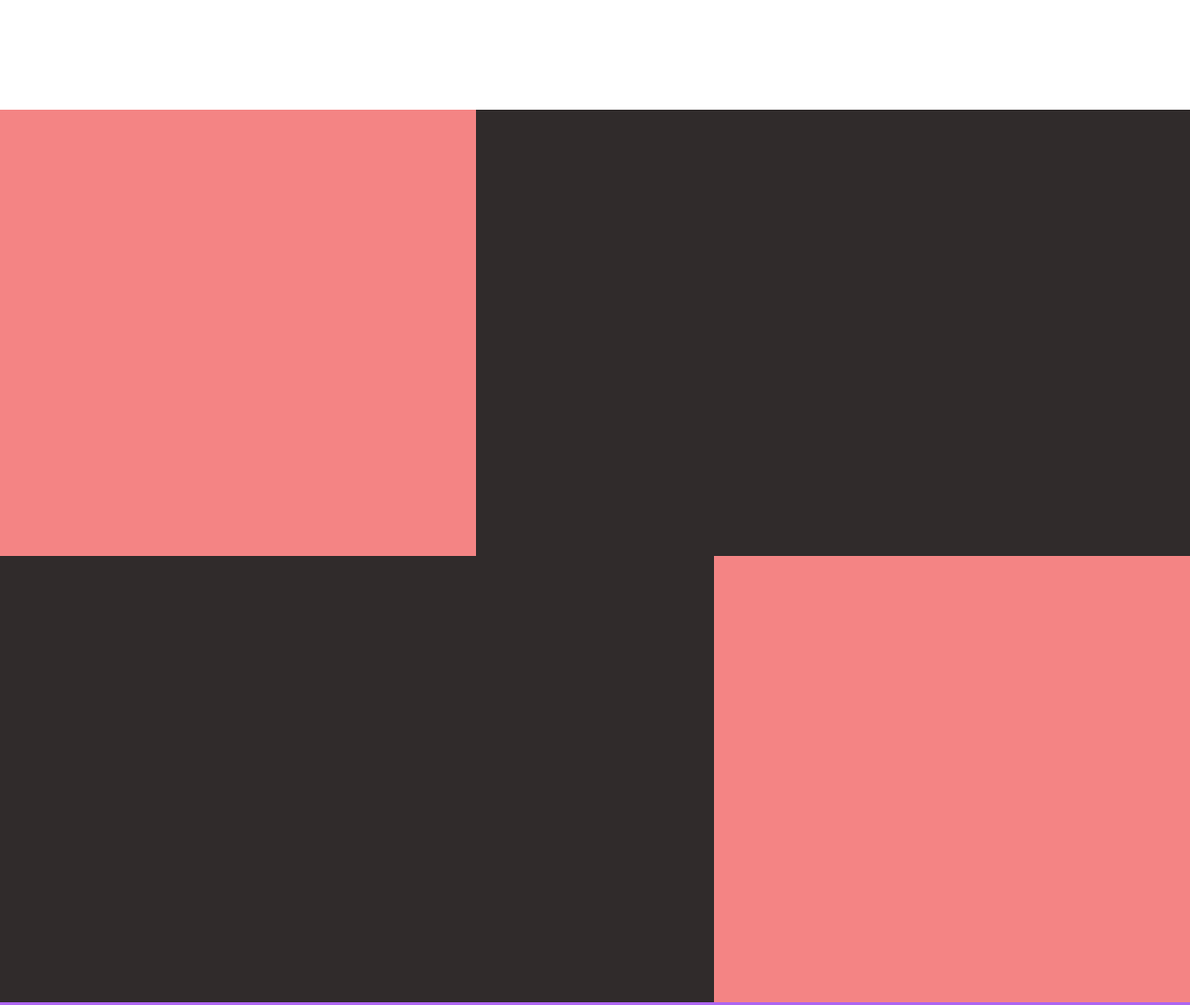
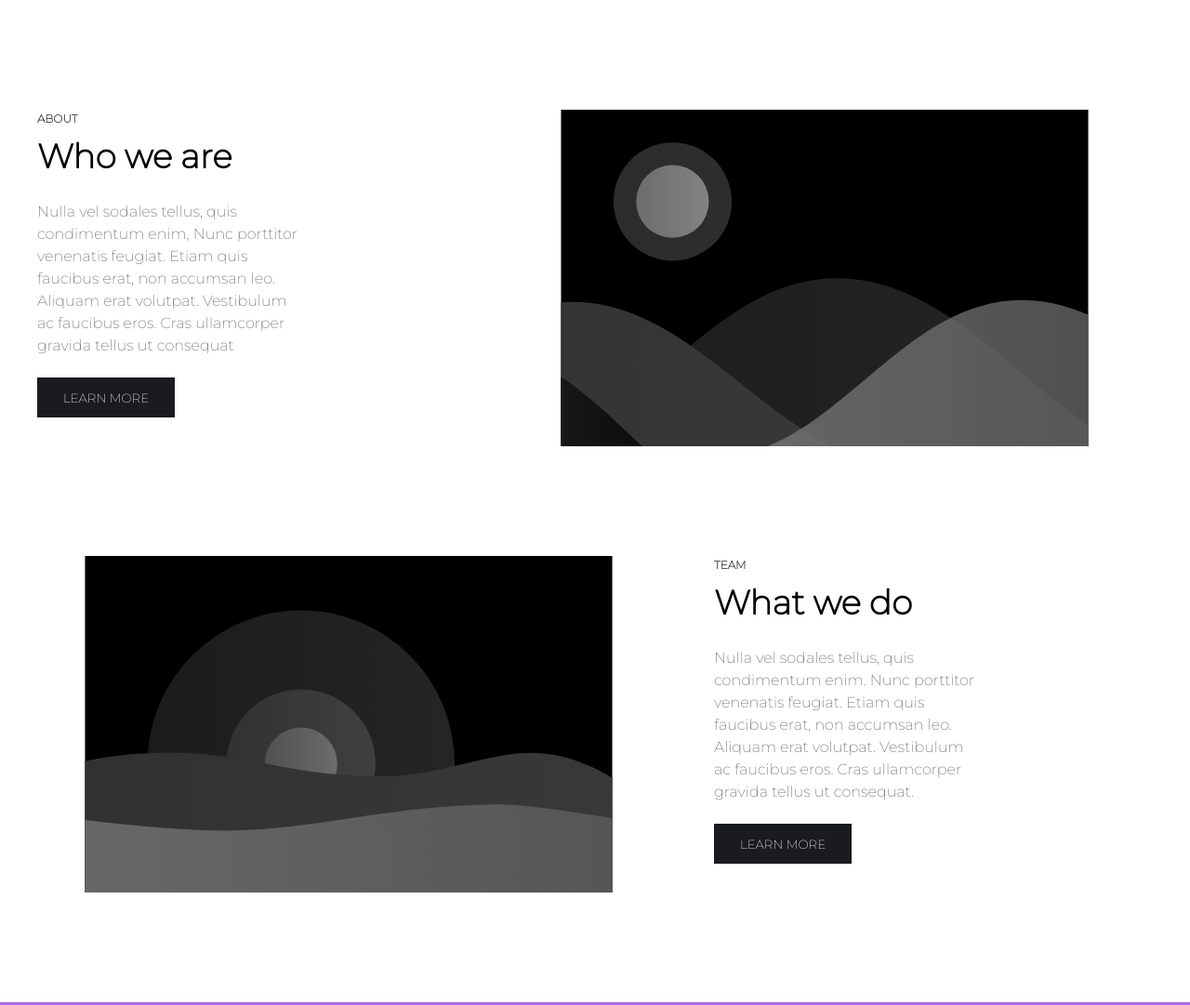
Before and after one commit to igor02b1/Business-site, a plain HTML site: page index.html in a window 1280 px wide. Shown: the part 880-1961 px from the top of the page at 93% size. Drawn offline with Linux system fonts and the light colour scheme.

Commit message:
feat: create the second section

```diff
--- a/index.html
+++ b/index.html
@@ -54,13 +54,47 @@
                 </div>
 
                 <div class="content-3">
-                    <div class="paragrafo-1"></div>
-                    <div class="imagem-1"></div>
+                    <div class="paragrafo-1">
+                        <label class="label-content-3">ABOUT</label>
+                        <h2 class="h2-content-3">Who we are</h2>
+                        <p class="paragrafo-3">Nulla vel sodales tellus, quis
+                           condimentum enim, Nunc
+                           porttitor venenatis feugiat. Etiam
+                           quis faucibus erat, non accumsan
+                           leo. Aliquam erat volutpat.
+                           Vestibulum ac faucibus eros. Cras
+                           ullamcorper gravida tellus ut
+                           consequat
+                        </p>
+                        <button class="btn-contact">LEARN MORE</button>
+                    </div>
+                    <div class="imagem-1">
+                        <img src="assets/sol.svg" alt="imagem do sol" class="sol-img">
+                    </div>
                 </div>
 
                 <div class="content-3dois">
-                    <div class="paragrafo-2"></div>
-                    <div class="imagem-2"></div>
+                    <div class="imagem-2">
+                        <img src="assets/solsepondo.svg" alt="imagem do sol" class="SolSePondo-img">
+                    </div>
+
+                    <div class="paragrafo-2">
+                        <div>
+                            <label class="label-content-3">TEAM</label>
+                            <h2 class="h2-content-3">What we do</h2>
+                            <p class="paragrafo-3">
+                                Nulla vel sodales tellus, quis
+                                condimentum enim. Nunc
+                                porttitor venenatis feugiat. Etiam
+                                quis faucibus erat, non accumsan
+                                leo. Aliquam erat volutpat.
+                                Vestibulum ac faucibus eros. Cras
+                                ullamcorper gravida tellus ut
+                                consequat.
+                            </p>
+                            <button class="btn-contact">LEARN MORE</button>
+                        </div>
+                    </div>
                 </div>
             </section>
 
--- a/style.css
+++ b/style.css
@@ -33,6 +33,9 @@ ol:hover{
     height: 43px;
     cursor: pointer;
     margin-right: 30px;
+    border: none;
+    font-family: 'Montserrat', sans-serif;
+    cursor: pointer;
 }
 
 .logo {
@@ -95,6 +98,7 @@ ol:hover{
     font-family: 'Montserrat', sans-serif;
     font-weight: 400;
     font-size: 14px;
+    cursor: pointer;
 }
 
 .foto-header{
@@ -141,30 +145,72 @@ ol:hover{
 }
 
 .paragrafo-1 {
-    background-color: rgb(244, 132, 132);
+    background-color: rgb(255, 255, 255);
+    width: 40%;
+    height: 30rem;
+    padding-left: 40px;
+}
+
+.imagem-1{
+    background-color: rgb(255, 255, 255);
+    width: 60%;
+    height: 30rem;
+}
+
+.sol-img {
+    width: 750px;
+    height: 362px;
+}
+
+.label-content-3 {
+    color: #43454b;
+    font-family: 'Montserrat', sans-serif;
+    font-weight: 600;
+    font-size: 12px;
+    padding-bottom: 10px;
+    margin-bottom: 10px;
+}
+
+.h2-content-3{
+    font-family: 'Montserrat', sans-serif;
+    font-weight: bold;
+    font-size: 36px;
+    height: 50px;
+    color: #000000;
+    margin-top: 10px;
+    margin-bottom: 20px;
+}
+
+.paragrafo-3 {
+    width: 284px;
+    height: 180px;
+    font-family: 'Montserrat', sans-serif;
+    margin-bottom: 10px;
+    font-weight: 400;
+    margin-bottom: 10px;
+    font-size: 16px;
+    opacity: 60%;
+    line-height: 1.5;
+}
+.content-3dois {
+    display: flex;
+}
+
+.SolSePondo-img {
+    width: 750px;
+    height: 362px;
+}
+.paragrafo-2 {
+    background-color: rgb(255, 255, 255);
     width: 40%;
     height: 30rem;
 }
 
-.imagem-1{
-    background-color: rgb(48, 43, 43);
-    width: 60%;
-    height: 30rem;
-}
 
-.content-3dois {
-    display: flex;
-}
-
-.paragrafo-2 {
-    background-color: rgb(48, 43, 43);
-    width: 60%;
-    height: 30rem;
-}
 
 .imagem-2{
-    background-color: rgb(244, 132, 132);
-    width: 40%;
+    background-color: rgb(255, 255, 255);
+    width: 60%;
     height: 30rem;
 }
 
```
Also changed, not shown: assets/993122887ec41e1aafcf480f00a4c9ed.jpg (deleted), assets/F0sPz_4XoB4XMqK.jpg (deleted), assets/F1RYTtzWwAEL7eu.jpg (deleted), assets/baixados.gif (deleted), assets/sol.svg (added), assets/solsepondo.svg (added).
